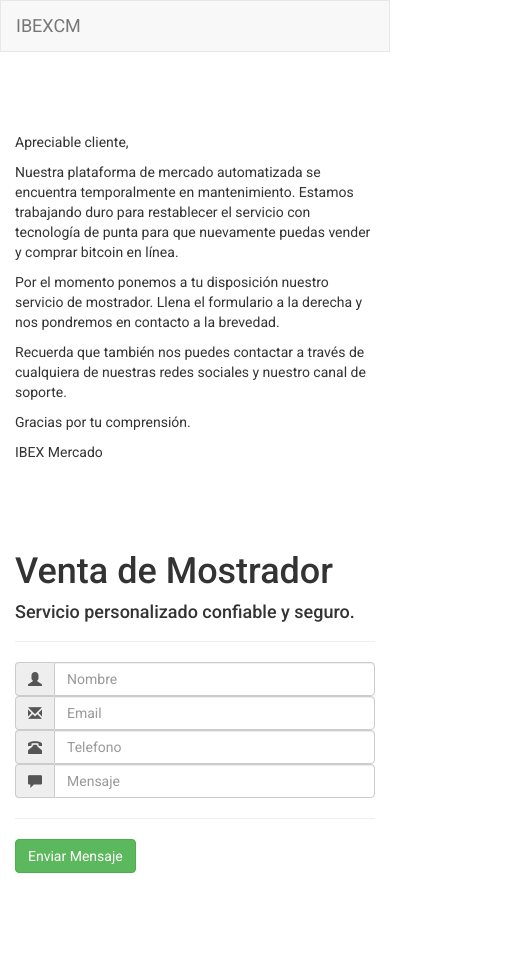
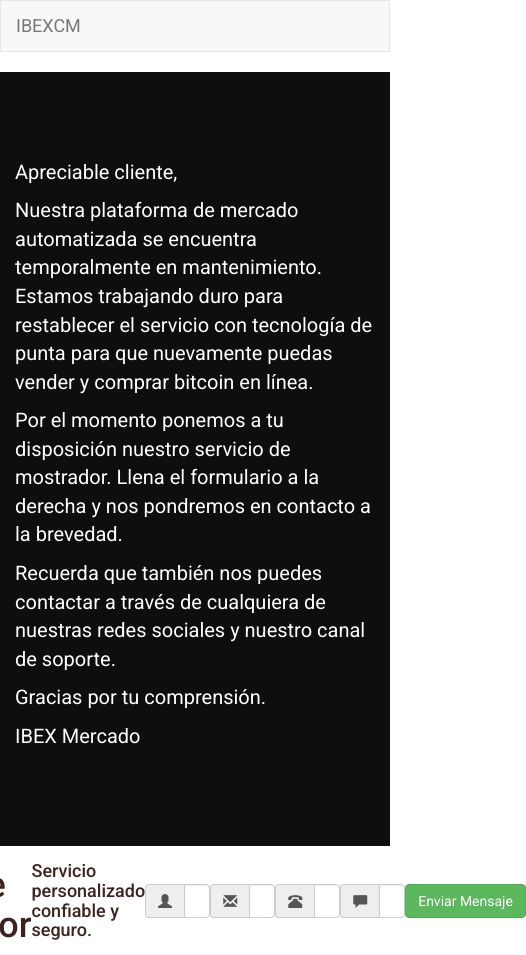
Before and after one commit to Locottus/Ibex, an Angular app: page / in a window 390 px wide. Shown: the whole page, 526 px wide, since content can reach past the window. Before the commit the page ends 873 px from the top, so only its background shows below. Built offline with nearby package versions, Linux system fonts and the light colour scheme.

Commit message:
just layout fixing is left

```diff
--- a/src/app/construccion/construccion.component.css
+++ b/src/app/construccion/construccion.component.css
@@ -0,0 +1,45 @@
+html{
+    height:100%
+  }
+  body{
+    height:100%;
+  }
+  .intro{
+    height:100%
+  }
+
+  .left{
+    font-size: 20px;
+    display : flex;
+    justify-content : center;
+    align-items : center;
+    background-color:#0f0e0e;
+    height : 100%;
+    color : #FFF;
+
+  }
+  .right{
+
+    display : flex;
+    justify-content : center;
+    align-items : center;
+    background-color:#FFF;
+    height : 100%;
+    color : #3d231b;
+  }
+  @media (max-width: 1200px) {
+    .left{
+      height:50%
+    }
+    .right{
+      height:50%
+    }
+  }
+  .about{
+    display : flex;
+    justify-content : center;
+    align-items : center;
+    background-color:#000;
+    color : #FFF;
+    height:100%
+  }
--- a/src/app/construccion/construccion.component.html
+++ b/src/app/construccion/construccion.component.html
@@ -1,23 +1,22 @@
-<div class="container">
-
-    <div class="left ">
+<div class="">
+    <section class="intro">
+        <div class="col-lg-6 col-sm-12 left">
             <div>
                 <br><br><br>
                 <p>Apreciable cliente,</p>
-            <p>Nuestra plataforma de mercado automatizada se encuentra temporalmente en mantenimiento. Estamos trabajando duro para restablecer el servicio con tecnología de punta para que nuevamente puedas vender y comprar bitcoin en línea.</p>
-            <p>Por el momento ponemos a tu disposición nuestro servicio de mostrador. Llena el formulario a la derecha y nos pondremos en contacto a la brevedad.</p>
-            <p>Recuerda que también nos puedes contactar a través de cualquiera de nuestras redes sociales y nuestro canal de soporte.</p>
+                <p>Nuestra plataforma de mercado automatizada se encuentra temporalmente en mantenimiento. Estamos
+                    trabajando duro para restablecer el servicio con tecnología de punta para que nuevamente puedas
+                    vender y comprar bitcoin en línea.</p>
+                <p>Por el momento ponemos a tu disposición nuestro servicio de mostrador. Llena el formulario a la
+                    derecha y nos pondremos en contacto a la brevedad.</p>
+                <p>Recuerda que también nos puedes contactar a través de cualquiera de nuestras redes sociales y nuestro
+                    canal de soporte.</p>
                 <p>Gracias por tu comprensión.</p>
                 <p>IBEX Mercado</p>
                 <br><br><br>
             </div>
 
         </div>
-
-
-
-
-
 
         <!-- <div class="right center">
         <hr>
@@ -33,38 +32,36 @@
         <button class="btn btn-primary" (click)="enviarForma()" >Enviar</button>
     </div>
     <hr>
-
   </div>
    -->
 
-
-
-  <div class="" >
-
-
+        <div class="col-lg-6 col-sm-12 right">
             <h1>Venta de Mostrador</h1>
             <h4>Servicio personalizado confiable y seguro.</h4>
             <hr>
-    <div class="input-group">
+            <div class="input-group ">
                 <span class="input-group-addon"><i class="glyphicon glyphicon-user"></i></span>
-        <input id="nombre" type="text" class="form-control" name="nombre" placeholder="Nombre" [(ngModel)]="nombre" >
+                <input id="nombre" type="text" class="md-textarea form-control" name="nombre" placeholder="Nombre"
+                    [(ngModel)]="nombre">
             </div>
             <div class="input-group">
                 <span class="input-group-addon"><i class="glyphicon glyphicon-envelope"></i></span>
-        <input id="email" type="text" class="form-control" name="email" placeholder="Email"  [(ngModel)]="fromEmail" >
+                <input id="email" type="text" class="md-textarea form-control" name="email" placeholder="Email"
+                    [(ngModel)]="fromEmail">
             </div>
 
             <div class="input-group">
                 <span class="input-group-addon"><i class="glyphicon glyphicon-phone-alt"></i></span>
-        <input id="telefono" type="text" class="form-control" name="telefono" placeholder="Telefono">
+                <input id="telefono" type="text" class="md-textarea form-control" name="telefono" placeholder="Telefono">
             </div>
 
             <div class="input-group">
                 <span class="input-group-addon"><i class="glyphicon glyphicon-comment"></i></span>
-        <input id="message" type="text" ti class="form-control" name="message" placeholder="Mensaje" mdbInput [(ngModel)]="msg">
+                <input id="message" type="text" ti class="md-textarea form-control" name="message" placeholder="Mensaje" mdbInput
+                    [(ngModel)]="msg">
             </div>
             <hr>
-      <div class="input-group">
-        <button class="btn btn-success " (click)="enviarForma()">        Enviar Mensaje          </button>
+            <button class="btn btn-success " (click)="enviarForma()"> Enviar Mensaje </button>
         </div>
+    </section>
 </div>
--- a/src/app/construccion/construccion.component.ts
+++ b/src/app/construccion/construccion.component.ts
@@ -47,8 +47,8 @@
   }
 
   enviarForma() {
-    console.log(this.nombre + ' ' + this.fromEmail + ' ' + this.msg + ' ' + this.subject + ' '+ this.telefono);
-    if (this.msg.length > 0 && this.fromEmail.length > 0 && this.nombre.length > 0 && this.telefono.length > 0){
+    console.log(this.nombre + ' ' + this.fromEmail + ' ' + this.msg + ' ' + this.subject + ' ' + this.telefono);
+    if (this.msg.length > 0 && this.fromEmail.length > 0 && this.nombre.length > 0 && this.telefono.length > 0) {
       this.httpPostFunction();
       alert('El mensaje ha sido enviado.');
       this.msg = '';
@@ -60,5 +60,4 @@
     }
   }
 
-
 }
```
Lines whose indentation alone changed are shown as unchanged.
